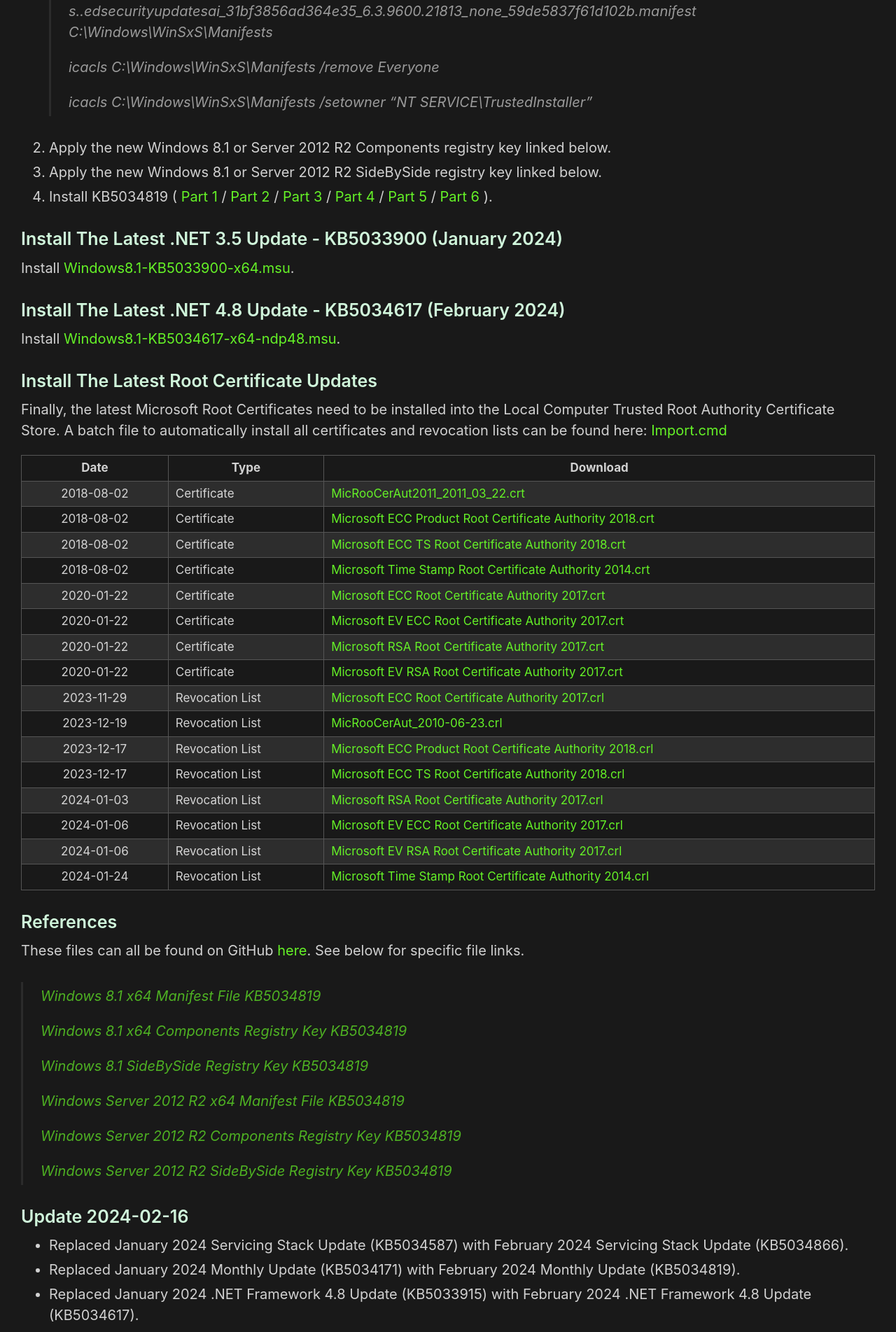
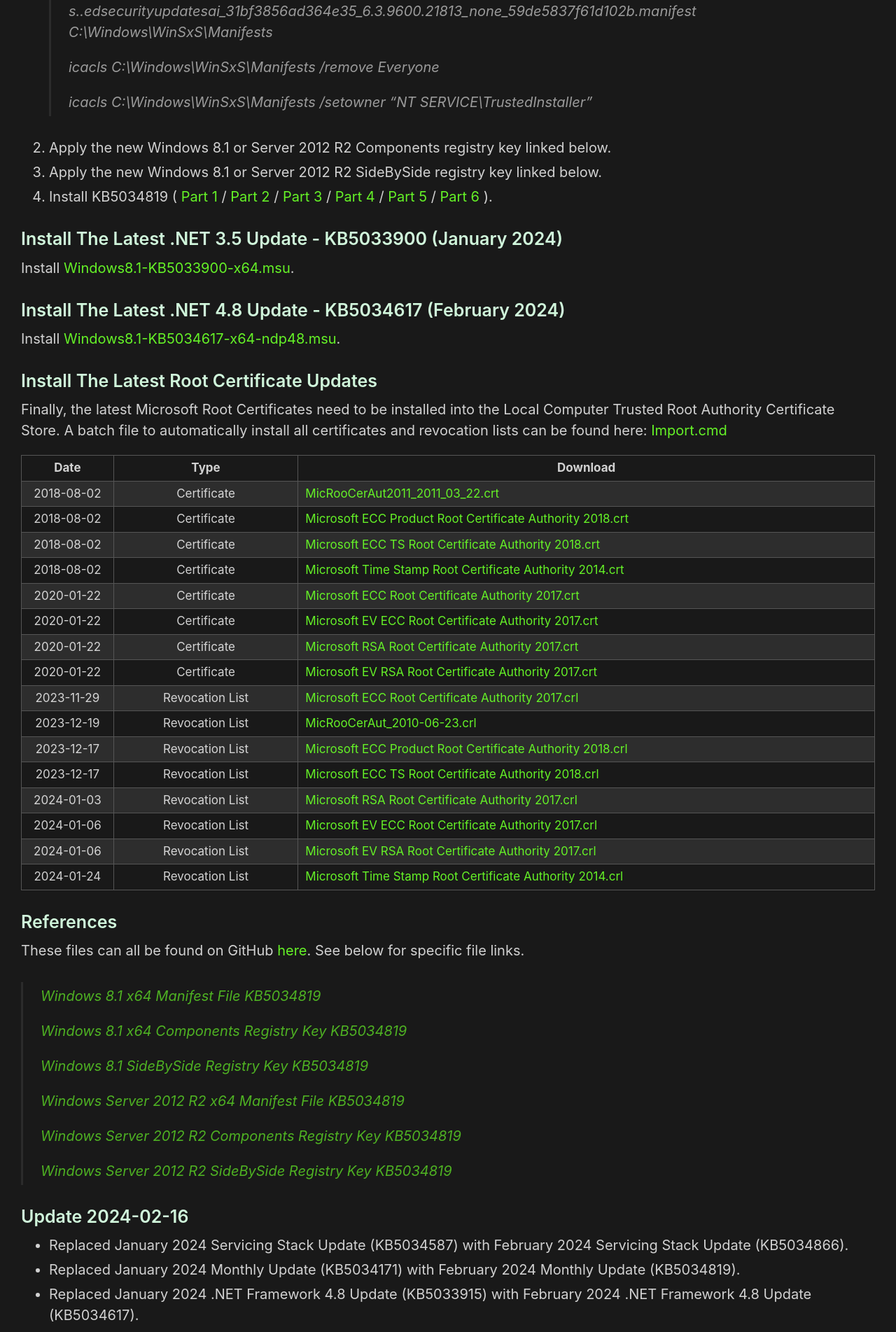
Before and after one commit to HackAndPwn/HackAndPwn.github.io, a Jekyll site: the page built from _posts/2024-01-21-windows-8.1-and-2012-r2-esu-analysis.md, in a window 1280 px wide. Shown: the part 2437-4340 px from the top of the page at 70% size. Built offline with Jekyll 4.4.1, drawn with Linux system fonts in a browser that asks for light colours.

Commit message:
Update 2024-01-21-windows-8.1-and-2012-r2-esu-analysis.md

```diff
--- a/_posts/2024-01-21-windows-8.1-and-2012-r2-esu-analysis.md
+++ b/_posts/2024-01-21-windows-8.1-and-2012-r2-esu-analysis.md
@@ -50,24 +50,24 @@
 ### Install The Latest Root Certificate Updates
 Finally, the latest Microsoft Root Certificates need to be installed into the Local Computer Trusted Root Authority Certificate Store.  A batch file to automatically install all certificates and revocation lists can be found here: [Import.cmd](https://github.com/HackAndPwn/Windows-7-Patching/blob/master/08_Certs/Import.cmd)
 
-<table style="text-align:center"><colgroup><col width="8%" /><col width="8%" /><col width="30%" /></colgroup>
+<table style="text-align:center"><colgroup><col width="8%" /><col width="16%" /><col width="50%" /></colgroup>
 <thead><tr><th style="text-align:center">Date</th><th style="text-align:center">Type</th><th style="text-align:center">Download</th></tr></thead><tbody>
-<tr><td>2018-08-02</td><td style="text-align:left">Certificate</td><td style="text-align:left"><a href="https://github.com/HackAndPwn/Windows-7-Patching/raw/master/08_Certs/MicRooCerAut2011_2011_03_22.crt">MicRooCerAut2011_2011_03_22.crt</a></td></tr>
-<tr><td>2018-08-02</td><td style="text-align:left">Certificate</td><td style="text-align:left"><a href="https://github.com/HackAndPwn/Windows-7-Patching/raw/master/08_Certs/Microsoft%20ECC%20Product%20Root%20Certificate%20Authority%202018.crt">Microsoft ECC Product Root Certificate Authority 2018.crt</a></td></tr>
-<tr><td>2018-08-02</td><td style="text-align:left">Certificate</td><td style="text-align:left"><a href="https://github.com/HackAndPwn/Windows-7-Patching/raw/master/08_Certs/Microsoft%20ECC%20TS%20Root%20Certificate%20Authority%202018.crt">Microsoft ECC TS Root Certificate Authority 2018.crt</a></td></tr>
-<tr><td>2018-08-02</td><td style="text-align:left">Certificate</td><td style="text-align:left"><a href="https://github.com/HackAndPwn/Windows-7-Patching/raw/master/08_Certs/Microsoft%20Time%20Stamp%20Root%20Certificate%20Authority%202014.crt">Microsoft Time Stamp Root Certificate Authority 2014.crt</a></td></tr>
-<tr><td>2020-01-22</td><td style="text-align:left">Certificate</td><td style="text-align:left"><a href="https://github.com/HackAndPwn/Windows-7-Patching/raw/master/08_Certs/Microsoft%20ECC%20Root%20Certificate%20Authority%202017.crt">Microsoft ECC Root Certificate Authority 2017.crt</a></td></tr>
-<tr><td>2020-01-22</td><td style="text-align:left">Certificate</td><td style="text-align:left"><a href="https://github.com/HackAndPwn/Windows-7-Patching/raw/master/08_Certs/Microsoft%20EV%20ECC%20Root%20Certificate%20Authority%202017.crt">Microsoft EV ECC Root Certificate Authority 2017.crt</a></td></tr>
-<tr><td>2020-01-22</td><td style="text-align:left">Certificate</td><td style="text-align:left"><a href="https://github.com/HackAndPwn/Windows-7-Patching/raw/master/08_Certs/Microsoft%20RSA%20Root%20Certificate%20Authority%202017.crt">Microsoft RSA Root Certificate Authority 2017.crt</a></td></tr>
-<tr><td>2020-01-22</td><td style="text-align:left">Certificate</td><td style="text-align:left"><a href="https://github.com/HackAndPwn/Windows-7-Patching/raw/master/08_Certs/Microsoft%20EV%20RSA%20Root%20Certificate%20Authority%202017.crt">Microsoft EV RSA Root Certificate Authority 2017.crt</a></td></tr>
-<tr><td>2023-11-29</td><td style="text-align:left">Revocation List</td><td style="text-align:left"><a href="https://github.com/HackAndPwn/Windows-7-Patching/raw/master/08_Certs/Microsoft%20ECC%20Root%20Certificate%20Authority%202017.crl">Microsoft ECC Root Certificate Authority 2017.crl</a></td></tr>
-<tr><td>2023-12-19</td><td style="text-align:left">Revocation List</td><td style="text-align:left"><a href="https://github.com/HackAndPwn/Windows-7-Patching/raw/master/08_Certs/MicRooCerAut_2010-06-23.crl">MicRooCerAut_2010-06-23.crl</a></td></tr>
-<tr><td>2023-12-17</td><td style="text-align:left">Revocation List</td><td style="text-align:left"><a href="https://github.com/HackAndPwn/Windows-7-Patching/raw/master/08_Certs/Microsoft%20ECC%20Product%20Root%20Certificate%20Authority%202018.crl">Microsoft ECC Product Root Certificate Authority 2018.crl</a></td></tr>
-<tr><td>2023-12-17</td><td style="text-align:left">Revocation List</td><td style="text-align:left"><a href="https://github.com/HackAndPwn/Windows-7-Patching/raw/master/08_Certs/Microsoft%20ECC%20TS%20Root%20Certificate%20Authority%202018.crl">Microsoft ECC TS Root Certificate Authority 2018.crl</a></td></tr>
-<tr><td>2024-01-03</td><td style="text-align:left">Revocation List</td><td style="text-align:left"><a href="https://github.com/HackAndPwn/Windows-7-Patching/raw/master/08_Certs/Microsoft%20RSA%20Root%20Certificate%20Authority%202017.crl">Microsoft RSA Root Certificate Authority 2017.crl</a></td></tr>
-<tr><td>2024-01-06</td><td style="text-align:left">Revocation List</td><td style="text-align:left"><a href="https://github.com/HackAndPwn/Windows-7-Patching/raw/master/08_Certs/Microsoft%20EV%20ECC%20Root%20Certificate%20Authority%202017.crl">Microsoft EV ECC Root Certificate Authority 2017.crl</a></td></tr>
-<tr><td>2024-01-06</td><td style="text-align:left">Revocation List</td><td style="text-align:left"><a href="https://github.com/HackAndPwn/Windows-7-Patching/raw/master/08_Certs/Microsoft%20EV%20RSA%20Root%20Certificate%20Authority%202017.crl">Microsoft EV RSA Root Certificate Authority 2017.crl</a></td></tr>
-<tr><td>2024-01-24</td><td style="text-align:left">Revocation List</td><td style="text-align:left"><a href="https://github.com/HackAndPwn/Windows-7-Patching/raw/master/08_Certs/Microsoft%20Time%20Stamp%20Root%20Certificate%20Authority%202014.crl">Microsoft Time Stamp Root Certificate Authority 2014.crl</a></td></tr>
+<tr><td>2018-08-02</td><td>Certificate</td><td style="text-align:left"><a href="https://github.com/HackAndPwn/Windows-7-Patching/raw/master/08_Certs/MicRooCerAut2011_2011_03_22.crt">MicRooCerAut2011_2011_03_22.crt</a></td></tr>
+<tr><td>2018-08-02</td><td>Certificate</td><td style="text-align:left"><a href="https://github.com/HackAndPwn/Windows-7-Patching/raw/master/08_Certs/Microsoft%20ECC%20Product%20Root%20Certificate%20Authority%202018.crt">Microsoft ECC Product Root Certificate Authority 2018.crt</a></td></tr>
+<tr><td>2018-08-02</td><td>Certificate</td><td style="text-align:left"><a href="https://github.com/HackAndPwn/Windows-7-Patching/raw/master/08_Certs/Microsoft%20ECC%20TS%20Root%20Certificate%20Authority%202018.crt">Microsoft ECC TS Root Certificate Authority 2018.crt</a></td></tr>
+<tr><td>2018-08-02</td><td>Certificate</td><td style="text-align:left"><a href="https://github.com/HackAndPwn/Windows-7-Patching/raw/master/08_Certs/Microsoft%20Time%20Stamp%20Root%20Certificate%20Authority%202014.crt">Microsoft Time Stamp Root Certificate Authority 2014.crt</a></td></tr>
+<tr><td>2020-01-22</td><td>Certificate</td><td style="text-align:left"><a href="https://github.com/HackAndPwn/Windows-7-Patching/raw/master/08_Certs/Microsoft%20ECC%20Root%20Certificate%20Authority%202017.crt">Microsoft ECC Root Certificate Authority 2017.crt</a></td></tr>
+<tr><td>2020-01-22</td><td>Certificate</td><td style="text-align:left"><a href="https://github.com/HackAndPwn/Windows-7-Patching/raw/master/08_Certs/Microsoft%20EV%20ECC%20Root%20Certificate%20Authority%202017.crt">Microsoft EV ECC Root Certificate Authority 2017.crt</a></td></tr>
+<tr><td>2020-01-22</td><td>Certificate</td><td style="text-align:left"><a href="https://github.com/HackAndPwn/Windows-7-Patching/raw/master/08_Certs/Microsoft%20RSA%20Root%20Certificate%20Authority%202017.crt">Microsoft RSA Root Certificate Authority 2017.crt</a></td></tr>
+<tr><td>2020-01-22</td><td>Certificate</td><td style="text-align:left"><a href="https://github.com/HackAndPwn/Windows-7-Patching/raw/master/08_Certs/Microsoft%20EV%20RSA%20Root%20Certificate%20Authority%202017.crt">Microsoft EV RSA Root Certificate Authority 2017.crt</a></td></tr>
+<tr><td>2023-11-29</td><td>Revocation List</td><td style="text-align:left"><a href="https://github.com/HackAndPwn/Windows-7-Patching/raw/master/08_Certs/Microsoft%20ECC%20Root%20Certificate%20Authority%202017.crl">Microsoft ECC Root Certificate Authority 2017.crl</a></td></tr>
+<tr><td>2023-12-19</td><td>Revocation List</td><td style="text-align:left"><a href="https://github.com/HackAndPwn/Windows-7-Patching/raw/master/08_Certs/MicRooCerAut_2010-06-23.crl">MicRooCerAut_2010-06-23.crl</a></td></tr>
+<tr><td>2023-12-17</td><td>Revocation List</td><td style="text-align:left"><a href="https://github.com/HackAndPwn/Windows-7-Patching/raw/master/08_Certs/Microsoft%20ECC%20Product%20Root%20Certificate%20Authority%202018.crl">Microsoft ECC Product Root Certificate Authority 2018.crl</a></td></tr>
+<tr><td>2023-12-17</td><td>Revocation List</td><td style="text-align:left"><a href="https://github.com/HackAndPwn/Windows-7-Patching/raw/master/08_Certs/Microsoft%20ECC%20TS%20Root%20Certificate%20Authority%202018.crl">Microsoft ECC TS Root Certificate Authority 2018.crl</a></td></tr>
+<tr><td>2024-01-03</td><td>Revocation List</td><td style="text-align:left"><a href="https://github.com/HackAndPwn/Windows-7-Patching/raw/master/08_Certs/Microsoft%20RSA%20Root%20Certificate%20Authority%202017.crl">Microsoft RSA Root Certificate Authority 2017.crl</a></td></tr>
+<tr><td>2024-01-06</td><td>Revocation List</td><td style="text-align:left"><a href="https://github.com/HackAndPwn/Windows-7-Patching/raw/master/08_Certs/Microsoft%20EV%20ECC%20Root%20Certificate%20Authority%202017.crl">Microsoft EV ECC Root Certificate Authority 2017.crl</a></td></tr>
+<tr><td>2024-01-06</td><td>Revocation List</td><td style="text-align:left"><a href="https://github.com/HackAndPwn/Windows-7-Patching/raw/master/08_Certs/Microsoft%20EV%20RSA%20Root%20Certificate%20Authority%202017.crl">Microsoft EV RSA Root Certificate Authority 2017.crl</a></td></tr>
+<tr><td>2024-01-24</td><td>Revocation List</td><td style="text-align:left"><a href="https://github.com/HackAndPwn/Windows-7-Patching/raw/master/08_Certs/Microsoft%20Time%20Stamp%20Root%20Certificate%20Authority%202014.crl">Microsoft Time Stamp Root Certificate Authority 2014.crl</a></td></tr>
 </tbody></table>
 
 ### References
```
